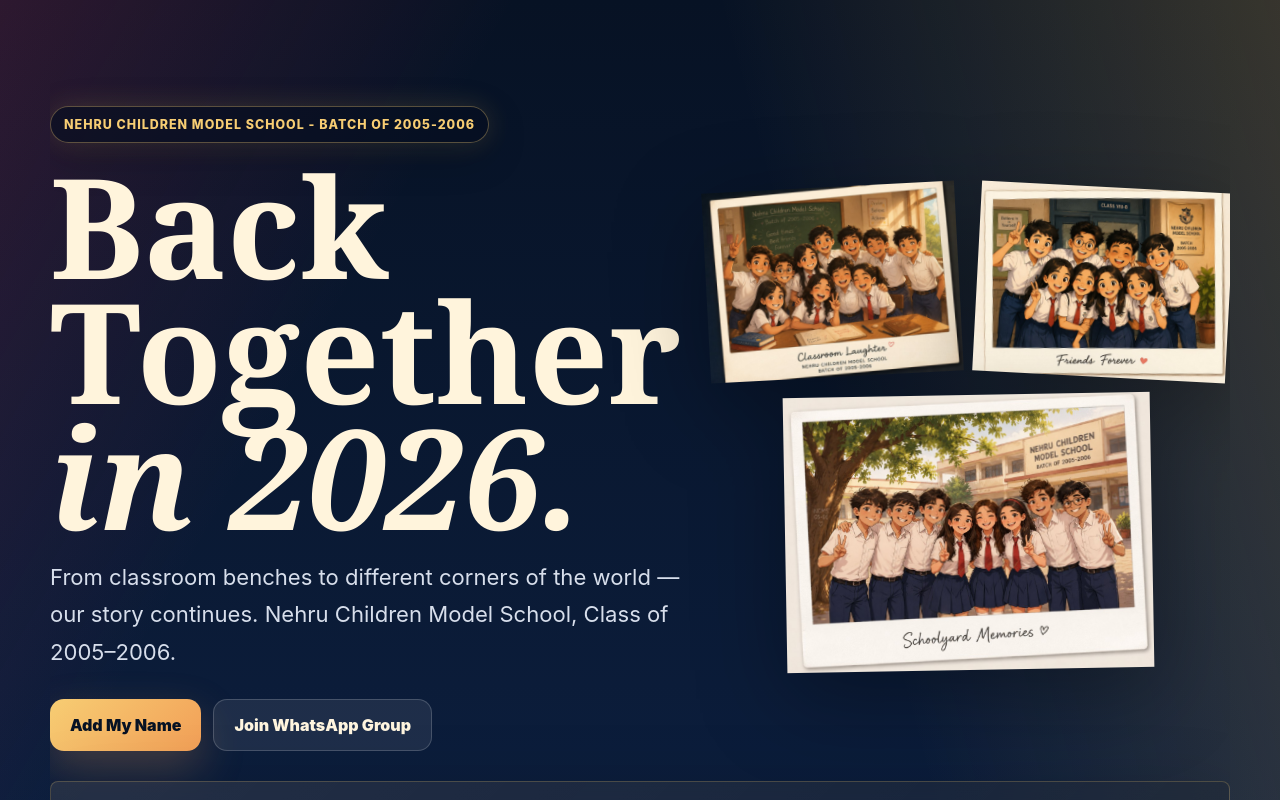
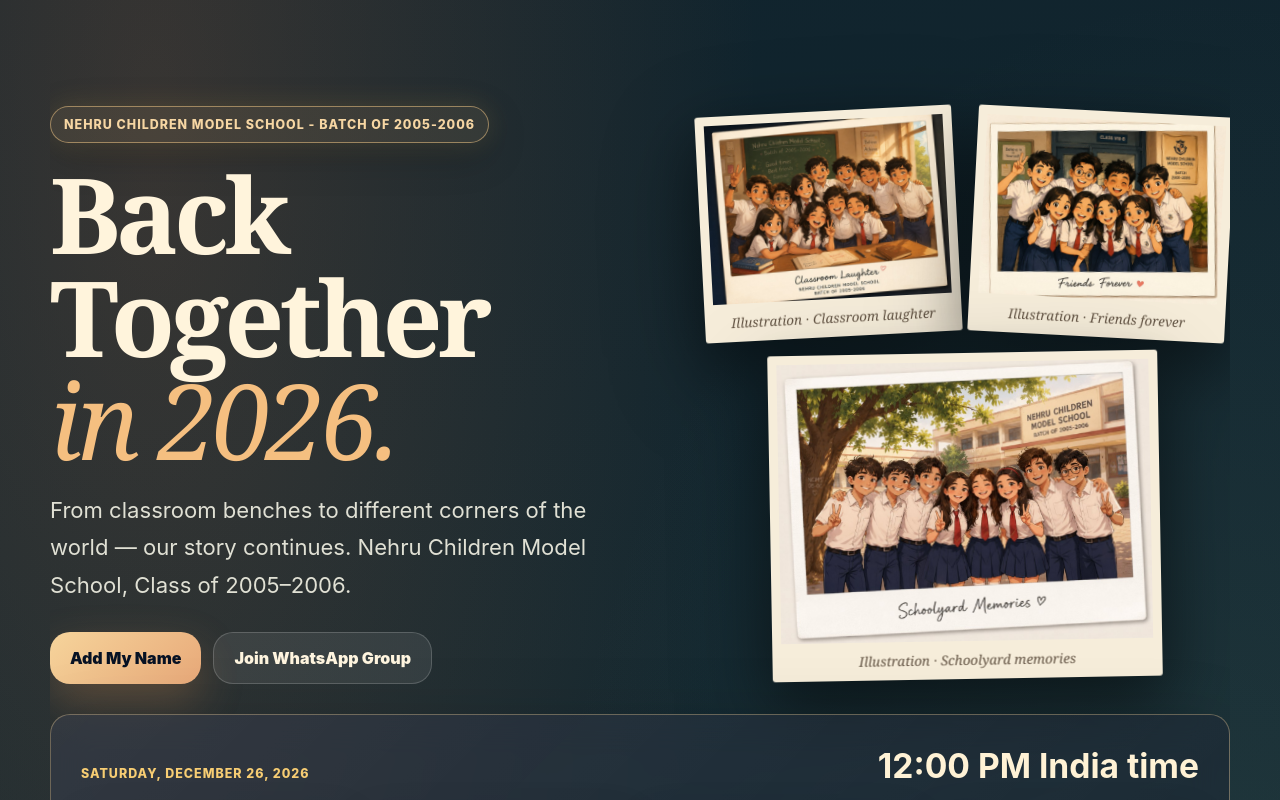
Before and after one commit to Gouravbunty17/high-school-reunion-countdown, a React (Vite) app: page / in a window 1280 px wide. Shown: the top 800 px of the page. Built offline with nearby package versions, Linux system fonts and the light colour scheme; no server answers; the database is empty.

Commit message:
design: add illustrated yearbook visual theme

```diff
--- a/src/styles.css
+++ b/src/styles.css
@@ -759,3 +759,58 @@ h1 {
     width: 100%;
   }
 }
+
+
+/* Reunion yearbook refresh — visual-only; RSVP and voting logic unchanged */
+:root { color: #fdf1dc; background: #101c27; }
+body {
+  background:
+    radial-gradient(ellipse at 12% 4%, rgba(196,115,68,.22), transparent 38%),
+    radial-gradient(ellipse at 94% 36%, rgba(95,126,117,.19), transparent 40%),
+    linear-gradient(165deg, #10232d 0%, #162c33 47%, #0e1c28 100%);
+}
+body::before {
+  opacity: .13;
+  background-image: repeating-linear-gradient(0deg, rgba(255,245,220,.11) 0 1px, transparent 1px 5px);
+  background-size: auto;
+}
+.hero { min-height: 680px; gap: clamp(30px,5vw,65px); }
+.school-kicker { border-color: rgba(236,194,130,.55); background: rgba(236,194,130,.09); color: #f6d6a3; }
+h1 { font-size: clamp(3.6rem,8.2vw,7.7rem); line-height: .98; letter-spacing: -.045em; }
+h1 em { display: block; color: #f5bf80; font-style: italic; font-weight: 500; }
+.supporting-message { max-width: 560px; color: #e0e0d4; }
+.hero-button, .countdown-band, .count-card, .story-grid article, .memory-preview > div, .rsvp-panel, .vote-panel, .attendee-list, .vote-results { border-radius: 20px; }
+.hero-button.primary, .input-row button, .vote-form button { background: linear-gradient(135deg,#f6d49b,#e8a979); }
+.memory-stack { gap: 16px; }
+.memory-photo {
+  padding: 9px 9px 35px;
+  border-radius: 3px;
+  background: #f6edda;
+  box-shadow: 0 24px 55px rgba(0,0,0,.3);
+}
+.memory-photo img { aspect-ratio: 4 / 3; object-fit: cover; }
+.memory-photo figcaption {
+  position: static; width: auto; height: auto; margin: 10px 0 -25px;
+  padding: 0; overflow: visible; clip: auto; white-space: normal;
+  text-align: center; font-family: Georgia,serif; font-style: italic;
+  color: #625343; font-size: .84rem;
+}
+.photo-three { width: min(75%,390px); }
+.countdown-band { border-color: rgba(246,212,155,.35); }
+.count-value, .attendee-summary strong, .vote-result strong { color: #f6d49b; }
+.reunion-quote { border-left-color: #e8a979; }
+.reunion-quote p { color: #f5dbaf; }
+.story-grid article { transition: transform .2s ease, border-color .2s ease; }
+.story-grid article:hover { transform: translateY(-4px); border-color: rgba(246,212,155,.42); }
+.attendee-list li { border-radius: 12px; background: rgba(246,212,155,.1); }
+@media(max-width:860px) { .hero { min-height: auto; } }
+@media(max-width:560px) {
+  h1 { font-size: clamp(3.25rem,13vw,5rem); }
+  .memory-stack { max-width: 430px; margin-inline: auto; }
+  .memory-photo { padding: 6px 6px 30px; }
+  .memory-photo figcaption { font-size: .7rem; }
+}
+@media(prefers-reduced-motion:reduce) {
+  .count-card { animation: none; }
+  .story-grid article, .hero-button { transition: none; }
+}
```
